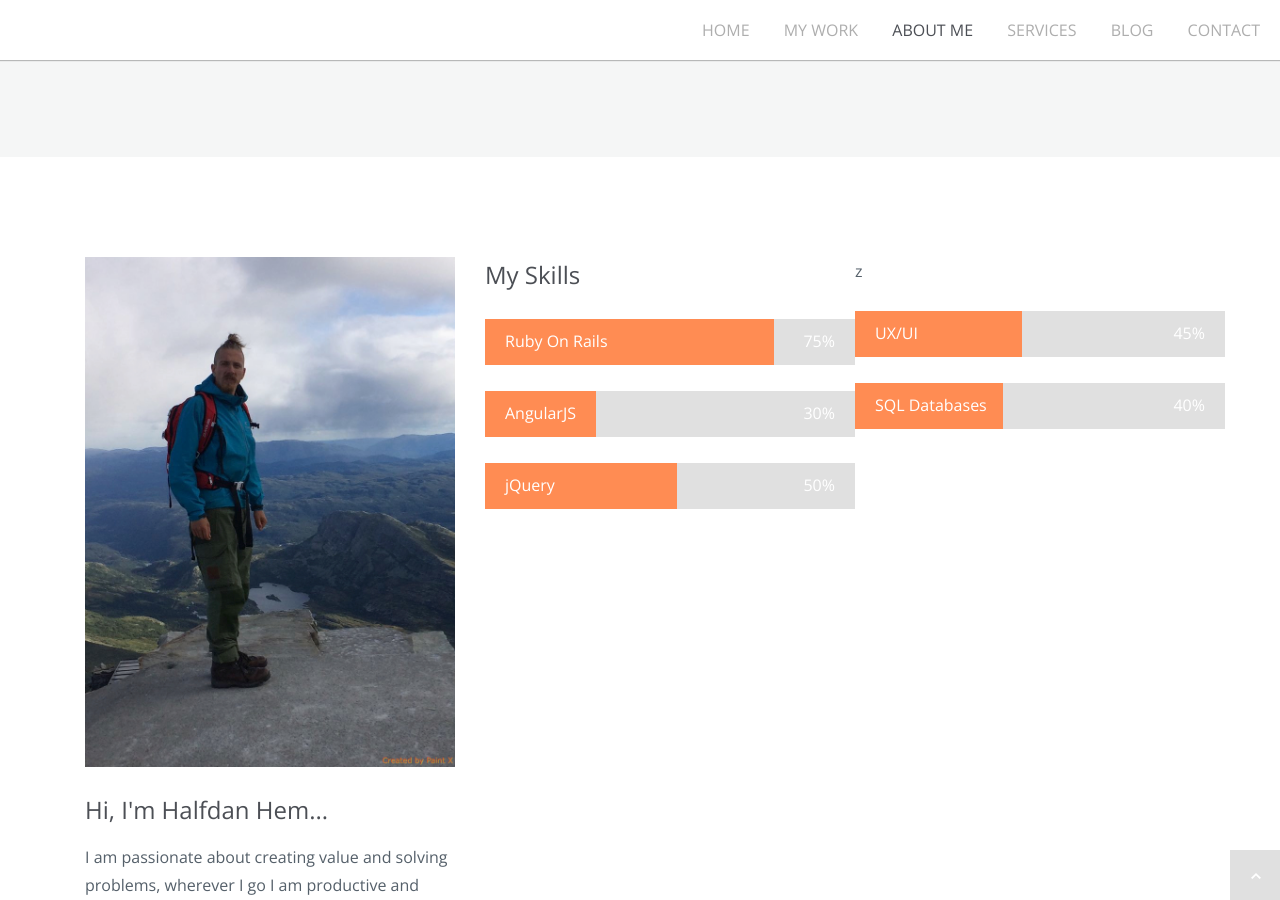
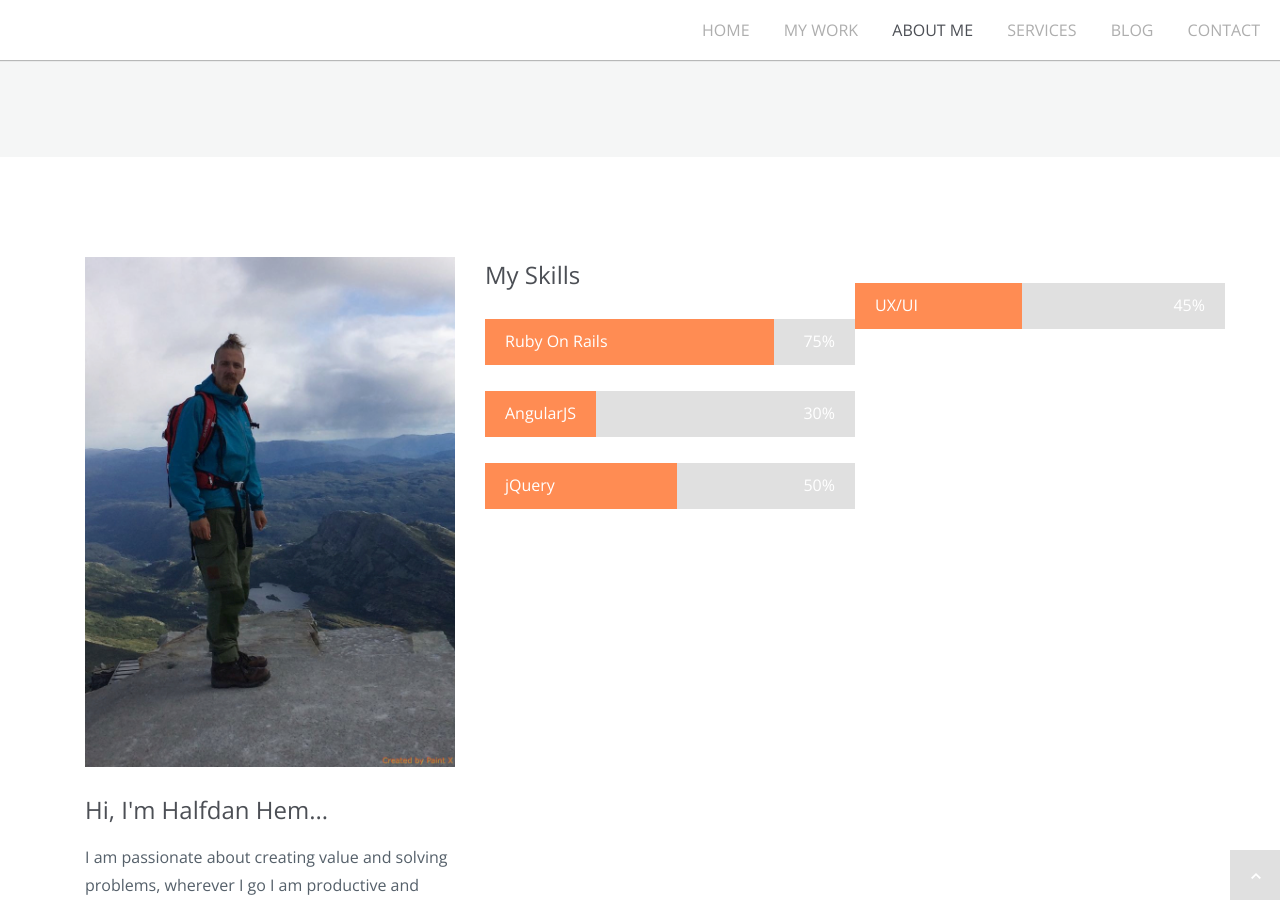
Before and after one commit to haffmaestro/haffmaestro.github.io, a Jekyll site: the page index.html, which Jekyll copies as it is, in a window 1280 px wide and 900 px high, scrolled down 1519 px. Built offline with Jekyll 4.4.1, drawn with Linux system fonts in a browser that asks for light colours; nearby versions of some CDN libraries.

Commit message:
Removed progress bar

```diff
--- a/index.html
+++ b/index.html
@@ -264,7 +264,7 @@
   <!-- End Profile -->
   <!-- End Title Page -->
 
-  <div class="row margin-40">z
+  <div class="row margin-40">
 
     <div class="span4">
      <h3>My Skills</h3>
@@ -300,15 +300,6 @@
    <span class="field-value">45%</span>
    <div class="bar" style="width: 45%;"></div>
  </div>
-</div>
-
-<div class="progress-bar">
-  <div class="progress">
-   <span class="field">SQL Databases</span>
-   <span class="field-value">40%</span>
-   <div class="bar" style="width: 40%;"></div>
- </div>
-</div>
 </div>
 
 </div>
```
